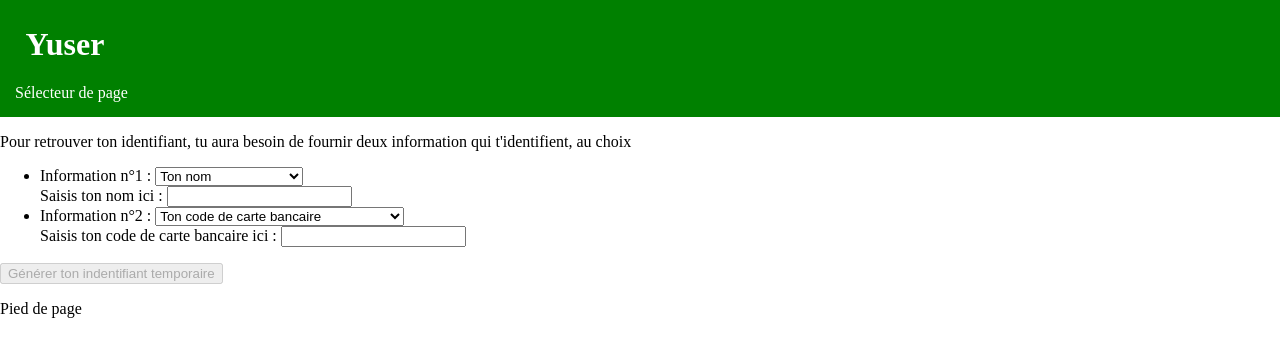
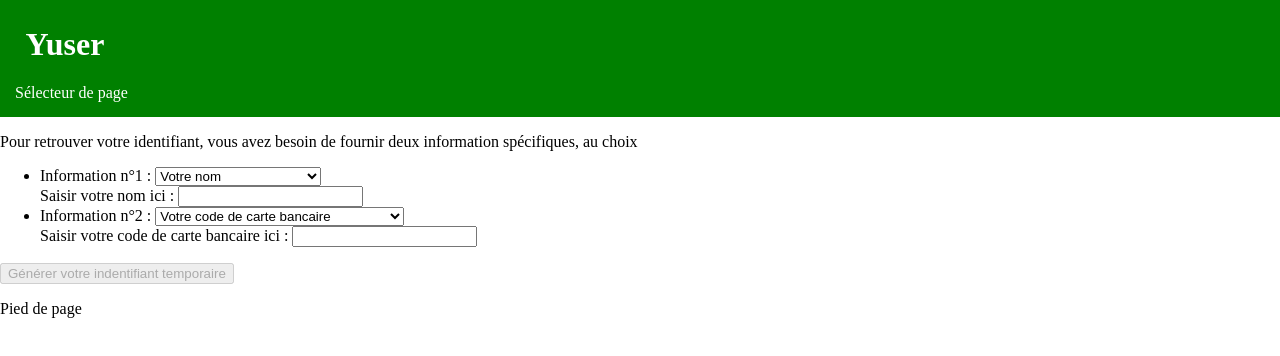
Before and after one commit to science-numerale/yuser, a SvelteKit app: page /connexion/poisson-rouge/dernier-recours in a window 1280 px wide. Shown: the top 356 px of the page. Built offline with nearby package versions, Linux system fonts and the light colour scheme.

Commit message:
Conversion du site vers le nouveau système de tutoiement

```diff
--- a/src/components/conjugaison.svelte.ts
+++ b/src/components/conjugaison.svelte.ts
@@ -1,4 +1,5 @@
 import type { Personnalisation } from "../states/personnalisation.svelte"
+import personnalisation from "../states/personnalisation.svelte";
 
 type Personne = {
 	type: 1 | 2 | 3,
@@ -33,6 +34,34 @@ let verbesNormaux = {
 				3: "peuvent"
 			}
 		},
+	},
+	"comprendre": {
+		"présent": {
+			s: {
+				1: "comprends",
+				2: "comprends",
+				3: "comprend"
+			},
+			p: {
+				1: "comprenons",
+				2: "comprenez",
+				3: "comprennent"
+			}
+		}
+	},
+	"rechercher": {
+		"présent": {
+			s: {
+				1: "recherche",
+				2: "recherches",
+				3: "recherche"
+			},
+			p: {
+				1: "recherchons",
+				2: "recherchez",
+				3: "recherchent"
+			}
+		}
 	}
 } satisfies Record<string, {
 	[key in "présent"]?: { // Pas d'impératif, ça marche pas à toutes les personnes
@@ -49,10 +78,10 @@ let verbesNormaux = {
 	}
 }>;
 
-export function obtPronom(type: "sujet", personne: Personne, genre: "f" | "i" | "m"): string
-export function obtPronom(type: "COD" | "COI", personne: Personne, genre: "f" | "i" | "m", réfléchit: boolean): string
+function obtPronom(type: "sujet", personne: Personne, genre: "f" | "i" | "m"): string
+function obtPronom(type: "COD" | "COI", personne: Personne, genre: "f" | "i" | "m", réfléchit: boolean): string
 
-export function obtPronom(type: "sujet" | "COD" | "COI", personne: Personne, genre: "f" | "i" | "m" = "i", réfléchit: boolean = false) {
+function obtPronom(type: "sujet" | "COD" | "COI", personne: Personne, genre: "f" | "i" | "m" = "i", réfléchit: boolean = false) {
 	switch (type) {
 		// === Pronoms sujets ===
 		case "sujet":
@@ -162,7 +191,7 @@ export function obtPronom(type: "sujet" | "COD" | "COI", personne: Personne, gen
 	}
 }
 
-export function obtPossessif(personne: Personne, objet: { nombre: "s" | "p", genre: "f" | "m" }) {
+function obtPossessif(personne: Personne, objet: { nombre: "s" | "p", genre: "f" | "m" }) {
 	switch (objet.nombre) {
 		case "s":
 			switch (personne.nombre) {
@@ -221,18 +250,38 @@ export function obtPossessif(personne: Personne, objet: { nombre: "s" | "p", gen
 	}
 }
 
-export function obtPersonne(personnalisation: Personnalisation): Personne {
+function obtPersonne(personnalisation: Personnalisation): Personne {
 	return {
 		type: personnalisation.type,
 		nombre: personnalisation.nombre > 1 ? "p" : (personnalisation.type === 2 && personnalisation.respect > 0 ? "p" : "s"),
 	}
 }
 
-export function conjuguer(verbe: keyof typeof verbesNormaux, personne: Personne) {
+function conjuguer(verbe: keyof typeof verbesNormaux, personne: Personne) {
 	return verbesNormaux[verbe]["présent"][personne.nombre][personne.type]
 }
 
-export function formuler(verbe: keyof typeof verbesNormaux, personnalisation: Personnalisation, majuscule: boolean = false, intention: "affirmatif" | "iterrogatif" = "affirmatif") {
+export function ajouterMajuscule(text: string) {
+	if (text.length > 0) {
+		return text.charAt(0).toUpperCase() + text.slice(1)
+	} else {
+		return text
+	}
+}
+
+
+
+
+export function COD(réfléchit: boolean = true) {
+	return obtPronom("COD", obtPersonne(personnalisation), personnalisation.genre, réfléchit)
+}
+export function COI(réfléchit: boolean = true) {
+	return obtPronom("COI", obtPersonne(personnalisation), personnalisation.genre, réfléchit)
+}
+export function possessif(obj: { nombre: "s" | "p", genre: "f" | "m" }) {
+	return obtPossessif(obtPersonne(personnalisation), obj)
+}
+export function formuler(verbe: keyof typeof verbesNormaux, majuscule: boolean = false, intention: "affirmatif" | "iterrogatif" = "affirmatif") {
 	let s = obtPronom("sujet", obtPersonne(personnalisation), personnalisation.genre)
 	let v = conjuguer(verbe, obtPersonne(personnalisation))
 	let res = ""
@@ -249,7 +298,7 @@ export function formuler(verbe: keyof typeof verbesNormaux, personnalisation: Pe
 	res = res.replaceAll("^", "")
 
 	if (majuscule) {
-		res = res.charAt(0).toUpperCase() + res.slice(1)
+		res = ajouterMajuscule(res)
 	}
 	return res
 }
--- a/src/routes/+page.svelte
+++ b/src/routes/+page.svelte
@@ -37,9 +37,9 @@
 </p>
 
 <p>
-	{formuler("pouvoir", personnalisation, true)} y faire plein de chose ! Il est conseillé
+	{formuler("pouvoir", true)} y faire plein de chose ! Il est conseillé
 	tout de même de se connecter pour débloquer des fonctionnalités supplémentaires.
-	{formuler("pouvoir", personnalisation, true)} retrouver tout ça sur le
+	{formuler("pouvoir", true)} retrouver tout ça sur le
 	<a href={`${base}/selecteur`}>séleteur de page</a>.
 </p>
 
--- a/src/routes/alerte/+page.svelte
+++ b/src/routes/alerte/+page.svelte
@@ -1,6 +1,7 @@
 <script lang="ts">
 	import { onMount } from "svelte";
 	import Popup from "../../components/Popup.svelte";
+    import { possessif } from "../../components/conjugaison.svelte";
 
 	let nombre = $state(20);
 	let erreur = $state(true);
@@ -36,8 +37,8 @@
 {/each}
 
 <dialog open>
-	<h1>VOTRE ORDINATEUR À ÉTÉ INFECTÉ !!!</h1>
-	<p>Appelez le <code>08 90 10 10 00</code></p>
+	<h1>{possessif({nombre: "s", genre: "m"}).toUpperCase()} ORDINATEUR À ÉTÉ INFECTÉ !!!</h1>
+	<p>Appeler le <code>08 90 10 10 00</code></p>
 	<button onclick={CLIC} class="bigredbutton">Réparer MAINTENANT !!!*</button>
 	<br />
 	<small>
@@ -56,15 +57,14 @@
 	></Popup
 >
 
-<svelte:body />
-
 <style>
-	:global(*) {
-		border: solid lime;
-	}
-	:global(body) {
-		background: red;
-	}
+	/*:global(*) {*/
+	/*	border: solid lime;*/
+	/*}*/
+	/*:global(body) {*/
+	/*	background: red;*/
+	/*}*/
+	/*Ce code provoque des bugs*/
 
 	.bigredbutton {
 		background: red;
--- a/src/routes/apropos/+page.svelte
+++ b/src/routes/apropos/+page.svelte
@@ -8,4 +8,4 @@
 <h1>Pourquoi faisons-nous ça ?</h1>
 <p>Parce que.</p>
 
-<a href={`${base}/alerte`}>ATTENTION: ne pas cliquer.</a>
+<a href="{base}/alerte">ATTENTION: ne pas cliquer.</a>
--- a/src/routes/connexion/poisson-rouge/dernier-recours/+page.svelte
+++ b/src/routes/connexion/poisson-rouge/dernier-recours/+page.svelte
@@ -1,11 +1,20 @@
 <script lang="ts">
 	import { goto } from "$app/navigation";
 	import { base } from "$app/paths";
+	import {
+    ajouterMajuscule,
+		formuler,
+		possessif,
+	} from "../../../../components/conjugaison.svelte";
 	import Popup from "../../../../components/Popup.svelte";
+	import personnalisation from "../../../../states/personnalisation.svelte";
 
-	let option1 = $state("Ton nom");
+	let fem = ajouterMajuscule(possessif({nombre:"s", genre: "f"}))
+	let masc = ajouterMajuscule(possessif({nombre:"s", genre: "m"}))
+
+	let option1 = $state(`${masc} nom`);
 	let réponse1 = $state("");
-	let option2 = $state("Ton code de carte bancaire");
+	let option2 = $state(`${masc} code de carte bancaire`);
 	let réponse2 = $state("");
 
 	let étape = $state(1);
@@ -26,36 +35,39 @@
 </script>
 
 <p>
-	Pour retrouver ton identifiant, tu aura besoin de fournir deux information qui
-	t'identifient, au choix
+	Pour retrouver {possessif({
+		nombre: "s",
+		genre: "m",
+	})} identifiant, {formuler("avoir")} besoin de fournir deux information spécifiques,
+	au choix
 </p>
 <ul>
 	<li>
 		<span>Information n°1 : </span>
 		<select bind:value={option1}>
-			<option>Ton nom</option>
-			<option>Ton prénom</option>
-			<option>Ta date de naissance</option>
-			<option>Ton adresse e-mail</option>
-			<option>Ton sexe</option>
-			<option>Ta nationalité</option>
+			<option>{masc} nom</option>
+			<option>{masc} prénom</option>
+			<option>{fem} date de naissance</option>
+			<option>{masc} adresse e-mail</option>
+			<option>{masc} sexe</option>
+			<option>{fem} nationalité</option>
 		</select>
 		<br />
-		<span>Saisis {option1.toLowerCase()} ici : </span>
+		<span>Saisir {option1.toLowerCase()} ici : </span>
 		<input bind:value={réponse1} type="text" />
 	</li>
 	<li>
 		<span>Information n°2 : </span>
 		<select bind:value={option2}>
-			<option>Ton code de carte bancaire</option>
-			<option>Ton numéro de sécurité sociale</option>
-			<option>Ton mot de passe Paypal</option>
+			<option>{masc} code de carte bancaire</option>
+			<option>{masc} numéro de sécurité sociale</option>
+			<option>{masc} mot de passe Paypal</option>
 			<option>Le code d'accès de ton immeuble</option>
-			<option>Ton empreinte génétique complète</option>
+			<option>{masc} empreinte génétique complète</option>
 			<option>Le code d'accès aux armes nucléaires</option>
 		</select>
 		<br />
-		<span>Saisis {option2.toLowerCase()} ici : </span>
+		<span>Saisir {option2.toLowerCase()} ici : </span>
 		<input bind:value={réponse2} type="text" />
 	</li>
 </ul>
@@ -70,7 +82,7 @@
 		réponse2.length > 10
 	)}
 >
-	Générer ton indentifiant temporaire
+	Générer {masc.toLowerCase()} indentifiant temporaire
 </button>
 
 <Popup bind:ouvert={popup}>
--- a/src/routes/personnalisation/+page.svelte
+++ b/src/routes/personnalisation/+page.svelte
@@ -1,10 +1,9 @@
 <script>
-	import { formuler, obtPersonne, obtPronom } from "../../components/conjugaison.svelte";
+	import { formuler } from "../../components/conjugaison.svelte";
 	import personnalisation from "../../states/personnalisation.svelte";
 </script>
 
-{JSON.stringify(obtPersonne(personnalisation))}
-{formuler("pouvoir", personnalisation)}
+{formuler("pouvoir")}
 <br>
 <input type="number" bind:value={personnalisation.type}>
 <input type="number" bind:value={personnalisation.respect}>
```
Also changed, not shown: src/components/TutoPopup.svelte (+4 -4 lines), src/routes/connexion/+page.svelte (+14 -22 lines), src/routes/connexion/poisson-rouge/+page.svelte (+9 -7 lines), src/routes/experience/+page.svelte (+4 -3 lines), src/routes/page/+page.svelte (+6 -3 lines).
